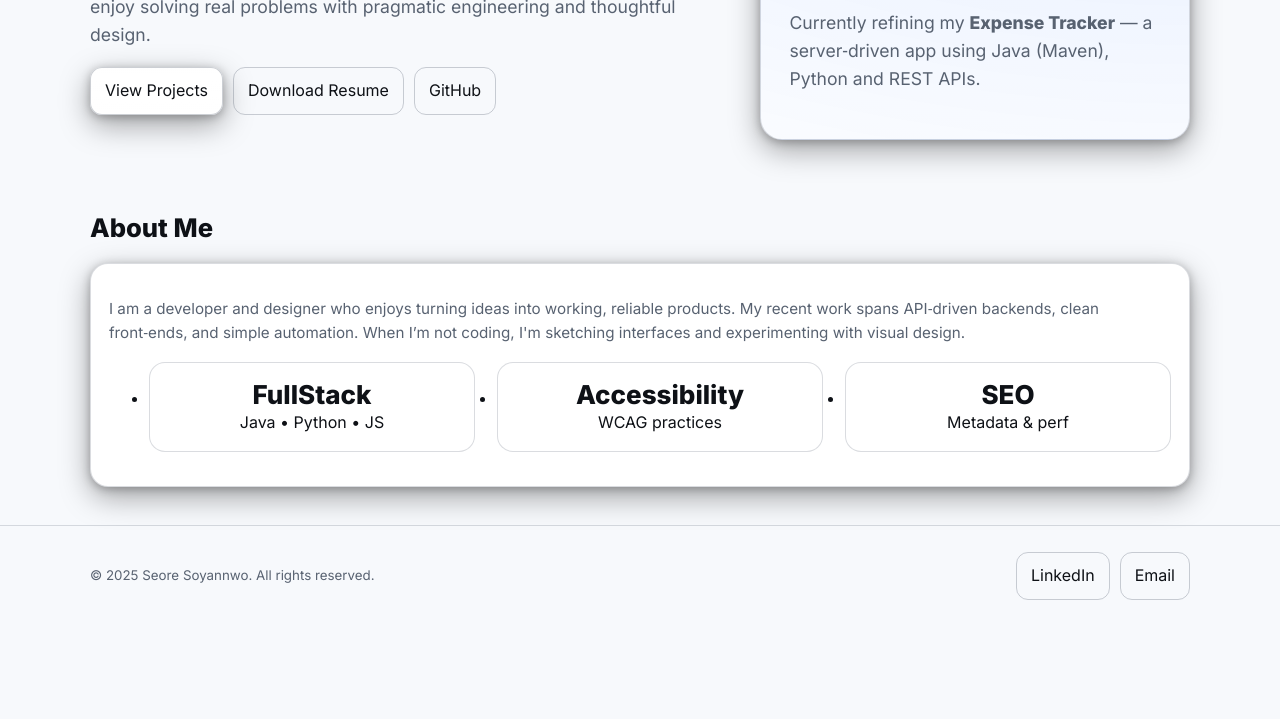
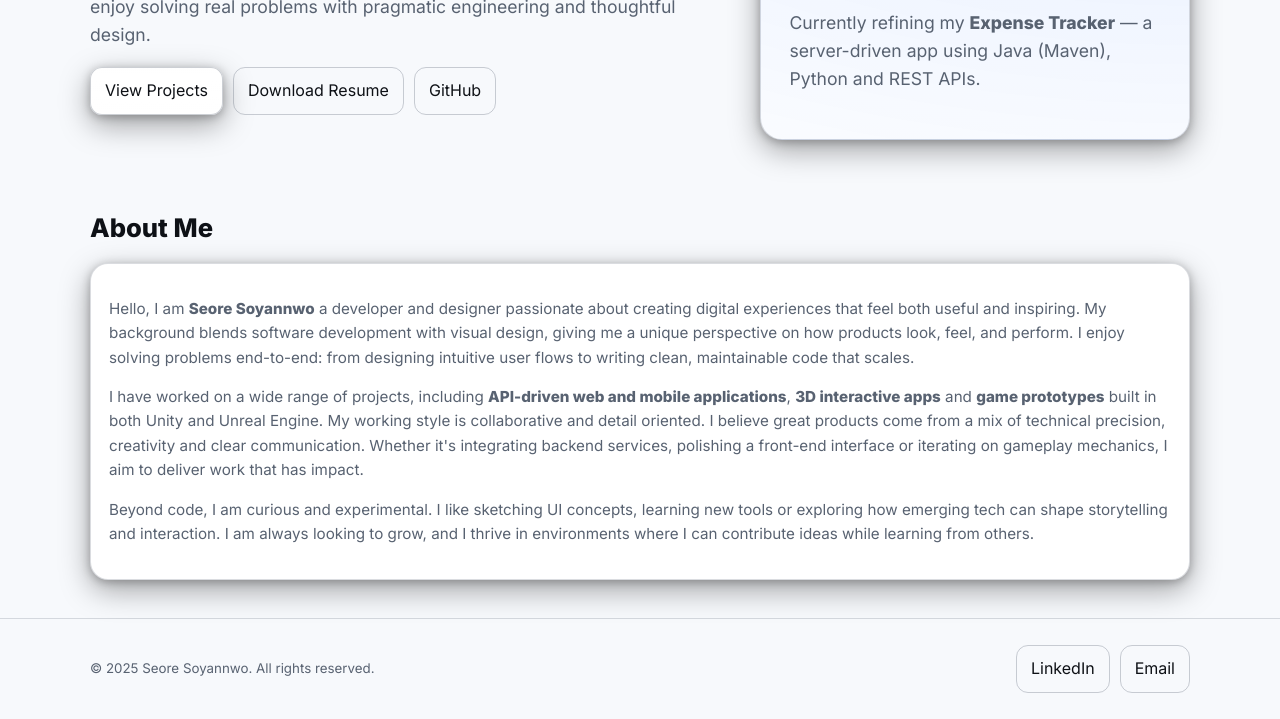
Before and after one commit to seore/portfolio, a plain HTML site: page index.html in a window 1280 px wide. Shown: the part 458-1177 px from the top of the page. Before the commit the page ends 1084 px from the top, so only its background shows below. Drawn offline with Linux system fonts and the light colour scheme.

Commit message:
Style updates

```diff
--- a/index.html
+++ b/index.html
@@ -55,20 +55,30 @@
         </div>
       </div>
       <div class="hero-card">
-         <img class="avatar" src="https://images.unsplash.com/photo-1520081445554-c1f7a9bd8c5e?q=80&w=1200&auto=format&fit=crop" alt="Abstract gradient workstation" />
-        <p class="lead" style="margin-top:12px">Currently refining my <strong>Expense Tracker</strong> — a server‑driven app using Java (Maven), Python and REST APIs.</p>
+         <img class="avatar" src="https://images.unsplash.com/photo-1498050108023-c5249f4df085?ixlib=rb-4.0.3&auto=format&fit=crop&w=800&q=80" alt="Abstract gradient workstation" />
+        <p class="lead" style="margin-top:12px">Currently refining my <strong>Expense Tracker</strong> — a server-driven app using Java (Maven), Python and REST APIs.</p>
       </div>
     </section>
 
    <section>
     <h2 class="section-title">About Me</h2>
     <div class="card">
-        <p class="proj-desc">I am a developer and designer who enjoys turning ideas into working, reliable products. My recent work spans API‑driven backends, clean front‑ends, and simple automation. When I’m not coding, I'm sketching interfaces and experimenting with visual design.</p>
-         <ul class="grid" style="grid-template-columns:repeat(auto-fit,minmax(220px,1fr))">
-          <li class="kpi"><div class="num">FullStack</div><div>Java • Python • JS</div></li>
-          <li class="kpi"><div class="num">Accessibility</div><div>WCAG practices</div></li>
-          <li class="kpi"><div class="num">SEO</div><div>Metadata & perf</div></li>
-        </ul>
+      <p class="proj-desc">
+        Hello, I am <strong>Seore Soyannwo</strong> a developer and designer passionate about creating digital experiences that feel both useful and inspiring.
+        My background blends software development with visual design, giving me a unique perspective on how products look, feel, and perform.
+        I enjoy solving problems end-to-end: from designing intuitive user flows to writing clean, maintainable code that scales.
+      </p>
+
+      <p class="proj-desc">
+        I have worked on a wide range of projects, including <strong>API-driven web and mobile applications</strong>, <strong>3D interactive apps</strong> and <strong>game prototypes</strong> built in both Unity and Unreal Engine.
+        My working style is collaborative and detail oriented. I believe great products come from a mix of technical precision, creativity and clear communication.
+        Whether it's integrating backend services, polishing a front-end interface or iterating on gameplay mechanics, I aim to deliver work that has impact.
+      </p>
+
+      <p class="proj-desc">
+        Beyond code, I am curious and experimental. I like sketching UI concepts, learning new tools or exploring how emerging tech can shape storytelling and interaction.
+        I am always looking to grow, and I thrive in environments where I can contribute ideas while learning from others.
+      </p>
     </div>
    </section>
   </main>
@@ -79,7 +89,7 @@
         <small>© <span id="year"></span> Seore Soyannwo. All rights reserved.</small>
         <div class="pill-actions">
           <a class="btn ghost" href="https://www.linkedin.com/in/seore-soyannwo/" target="_blank" rel="noopener">LinkedIn</a>
-          <a class="btn ghost" href="mailto:hello@seoresoyannwoportfolio.com">Email</a>
+          <a class="btn ghost" href="mailto:seoresoyannwo@gmail.com">Email</a>
         </div>
       </div>
     </div>
--- a/style.css
+++ b/style.css
@@ -26,8 +26,9 @@ header.site{position:sticky;top:0;z-index:20;background:color-mix(in srgb, var(-
 .kpi .num{font:800 26px Inter}
 section{padding:38px 0}
 .section-title{font-weight:800;font-size:1.6rem;margin:0 0 14px}
+.projects img {width: 100%; height: 220px; object-fit: cover; margin-bottom: 16px; border-radius: 16px;}
 .card{background:var(--card);border:1px solid color-mix(in srgb,var(--muted) 22%, transparent);border-radius:18px;padding:18px;box-shadow:var(--shadow)}
-.projects{display:grid;grid-template-columns:repeat(auto-fit, minmax(260px,1fr));gap:18px}
+.projects{display:grid;grid-template-columns:repeat(auto-fit, minmax(380px,1fr));gap:28px}
 .tag{display:inline-flex;align-items:center;gap:6px;background:color-mix(in srgb,var(--brand) 16%, transparent);border:1px solid color-mix(in srgb,var(--brand) 35%, transparent);color:var(--text);padding:6px 10px;border-radius:999px;font-size:.8rem}
 .proj-head{display:flex;align-items:center;justify-content:space-between;gap:10px}
 .proj-title{font-weight:700;margin:0}
```
